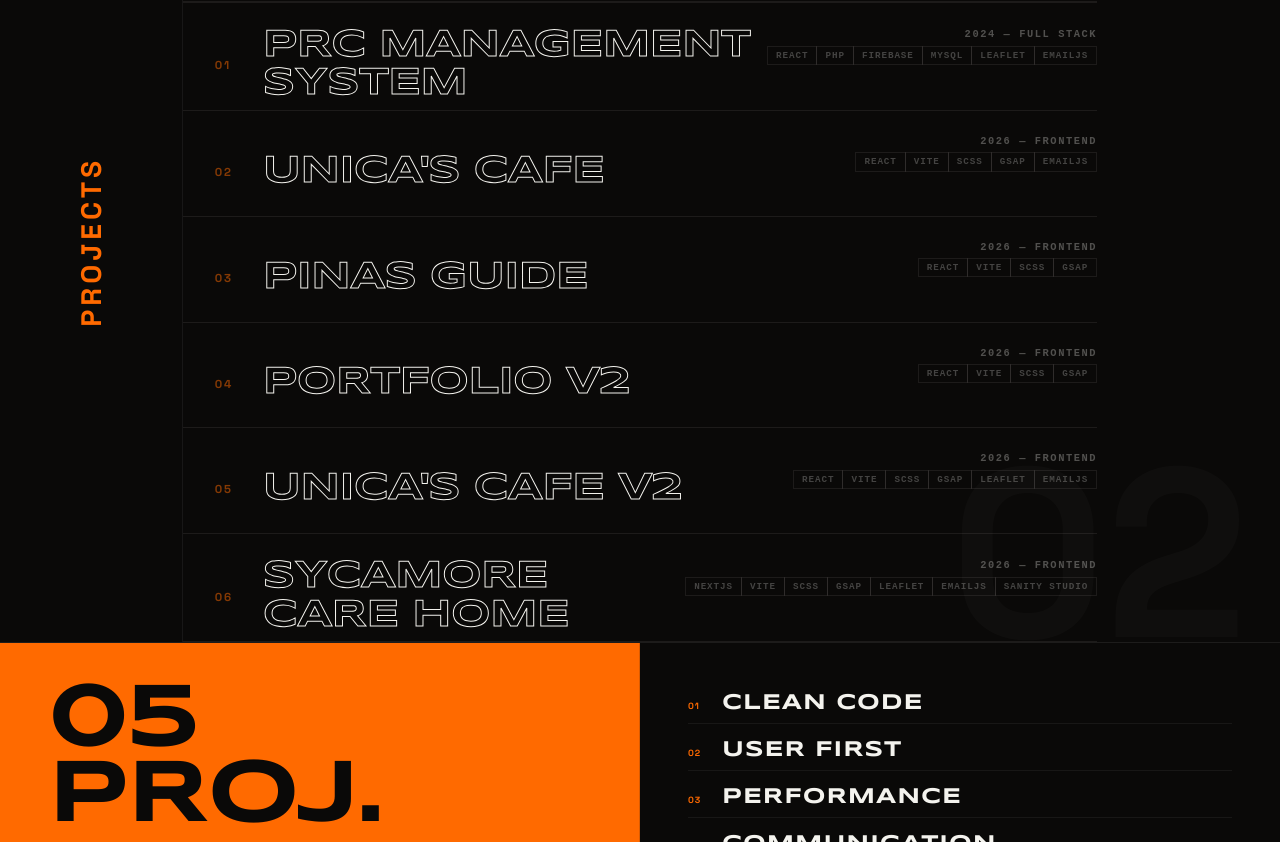
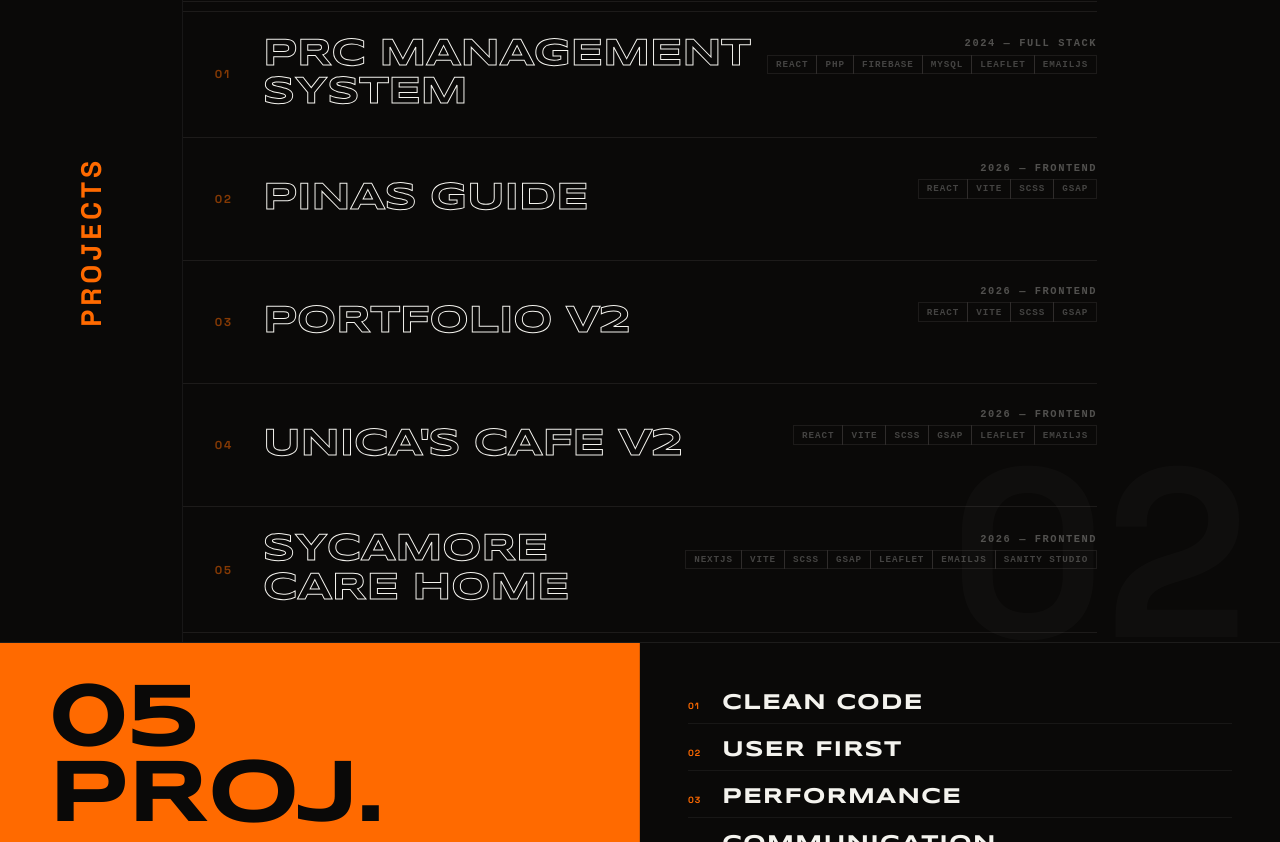
Before and after one commit to Po0mi/personal-portfolio-refactored, a React (Vite) app: page / in a window 1280 px wide. Shown: the part 1760-2602 px from the top of the page. Built offline with nearby package versions, Linux system fonts and the light colour scheme.

Commit message:
Update project list by removing Unica's Cafe and adjusting project numbering

```diff
--- a/src/components/Projects.jsx
+++ b/src/components/Projects.jsx
@@ -21,15 +21,6 @@ const projects = [
   },
   {
     number: "02",
-    title: "Unica's Cafe",
-    meta: "2026 — Frontend",
-    tech: ["React", "Vite", "SCSS", "GSAP", "EmailJS"],
-    preview: Cafe,
-    label: "Unica's Cafe Website",
-    url: "https://unica-cafe-snti.vercel.app",
-  },
-  {
-    number: "03",
     title: "Pinas Guide",
     meta: "2026 — Frontend",
     tech: ["React", "Vite", "SCSS", "GSAP"],
@@ -38,7 +29,7 @@ const projects = [
     url: "https://tourism-website-eta-nine.vercel.app",
   },
   {
-    number: "04",
+    number: "03",
     title: "Portfolio v2",
     meta: "2026 — Frontend",
     tech: ["React", "Vite", "SCSS", "GSAP"],
@@ -47,7 +38,7 @@ const projects = [
     url: "https://dandev.online",
   },
   {
-    number: "05",
+    number: "04",
     title: "Unica's Cafe v2",
     meta: "2026 — Frontend",
     tech: ["React", "Vite", "SCSS", "GSAP", "Leaflet", "EmailJS"],
@@ -56,7 +47,7 @@ const projects = [
     url: "https://unicascafe.shop",
   },
   {
-    number: "06",
+    number: "05",
     title: "Sycamore Care Home",
     meta: "2026 — Frontend",
     tech: [
```
